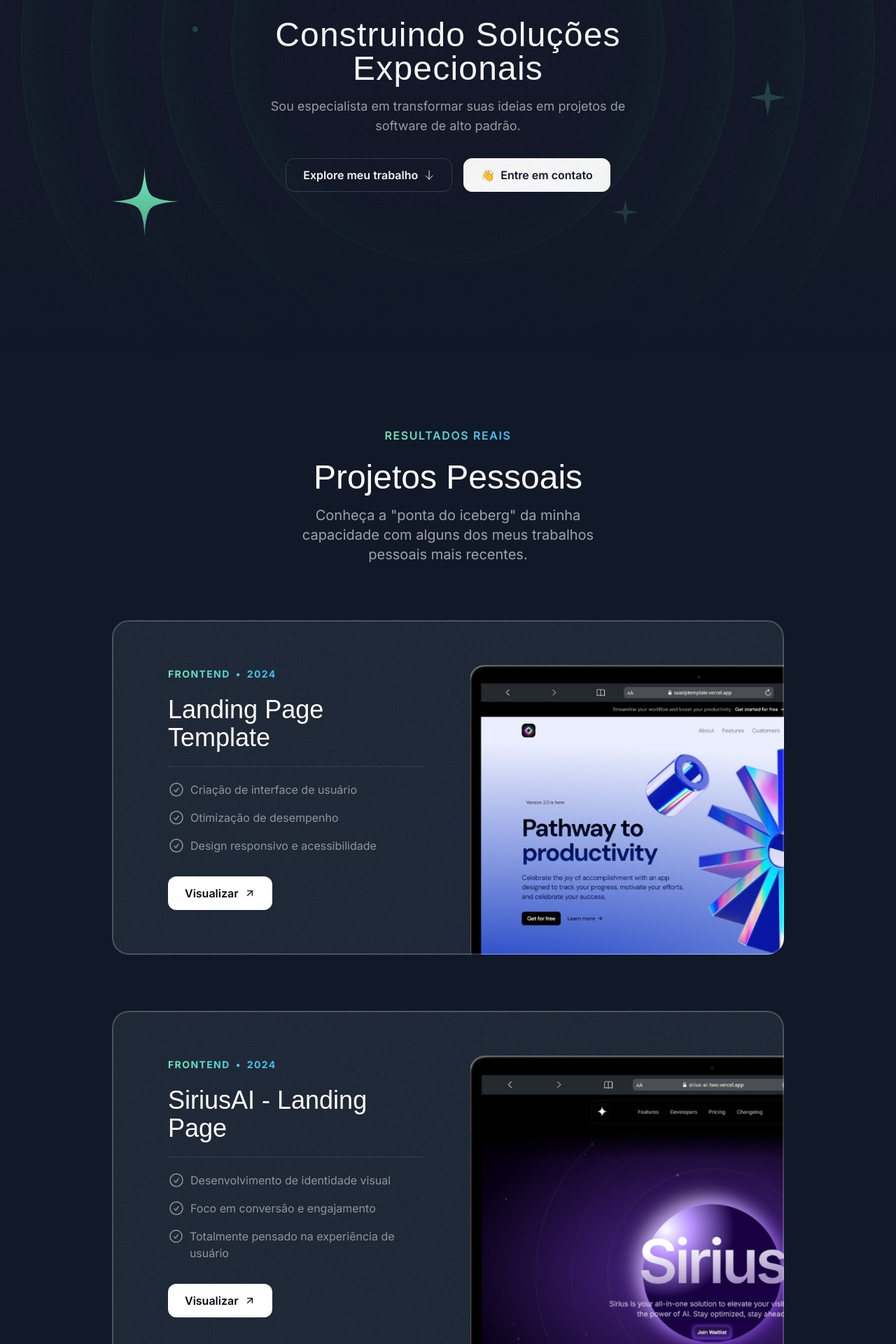
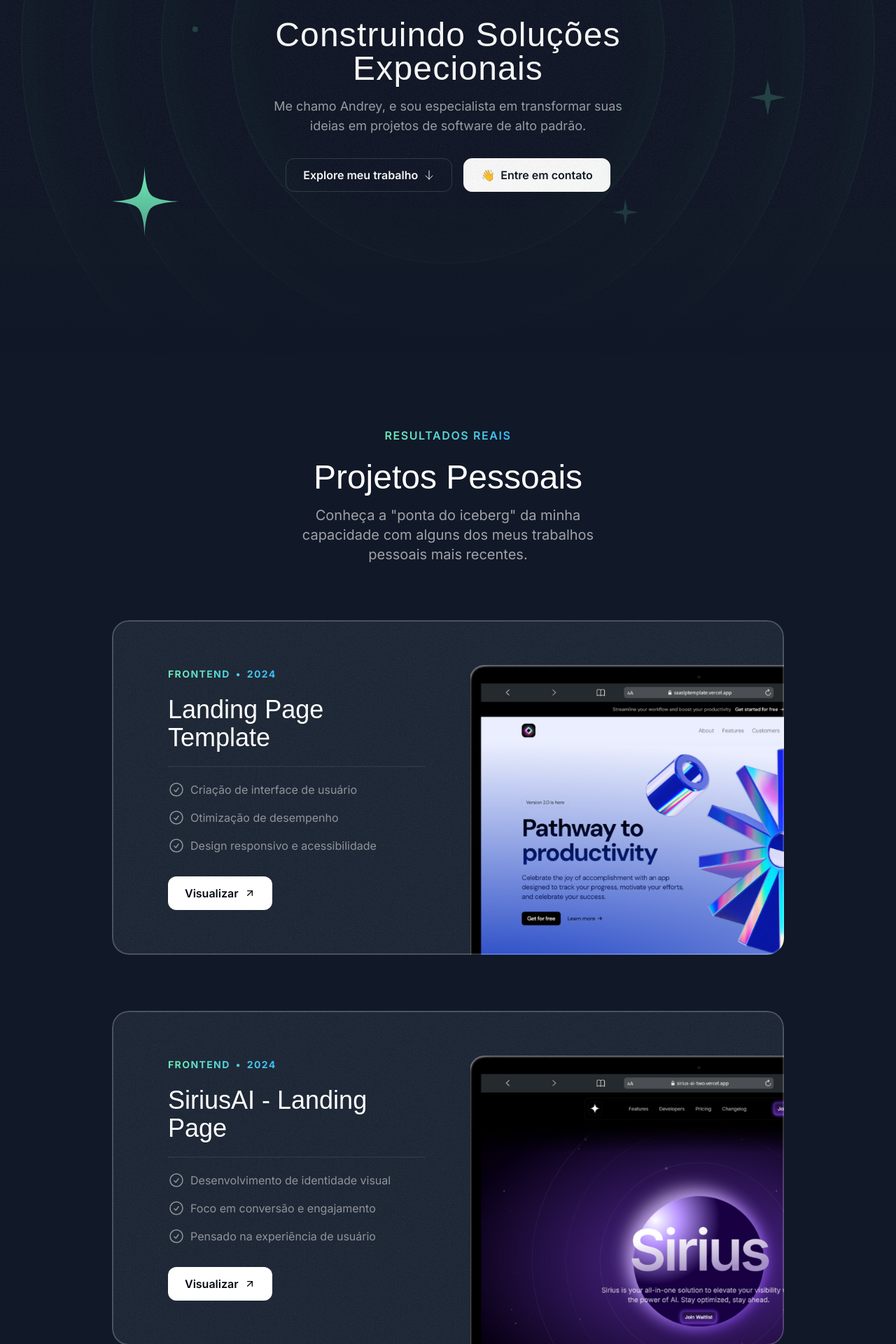
Before and after one commit to dreyydk/Portfolio, a Next.js app: page / in a window 1280 px wide. Shown: the part 380-2300 px from the top of the page at 70% size. Built offline with nearby package versions, Linux system fonts and the light colour scheme; a web font is replaced by a local one.

Commit message:
refactor: Text changes

```diff
--- a/src/constants/index.ts
+++ b/src/constants/index.ts
@@ -25,7 +25,7 @@ export const portfolioProjects = [
     results: [
       { title: "Desenvolvimento de identidade visual" }, // Visual identity development
       { title: "Foco em conversão e engajamento" }, // Focus on conversion and engagement
-      { title: "Totalmente pensado na experiência de usuário" }, // User experience-focused design
+      { title: "Pensado na experiência de usuário" }, // User experience-focused design
     ],
     link: "https://sirius-ai-two.vercel.app",
     image: project02,
--- a/src/sections/Hero.tsx
+++ b/src/sections/Hero.tsx
@@ -78,8 +78,8 @@ export const HeroSection = () => {
             Construindo Soluções Expecionais {/* Section heading */}
           </h1>
           <p className="mt-4 text-center text-white/60 md:text-lg">
-            Sou especialista em transformar suas ideias em projetos de software
-            de alto padrão.
+            Me chamo Andrey, e sou especialista em transformar suas ideias em
+            projetos de software de alto padrão.
           </p>
         </div>
         {/* Call-to-action buttons */}
```
